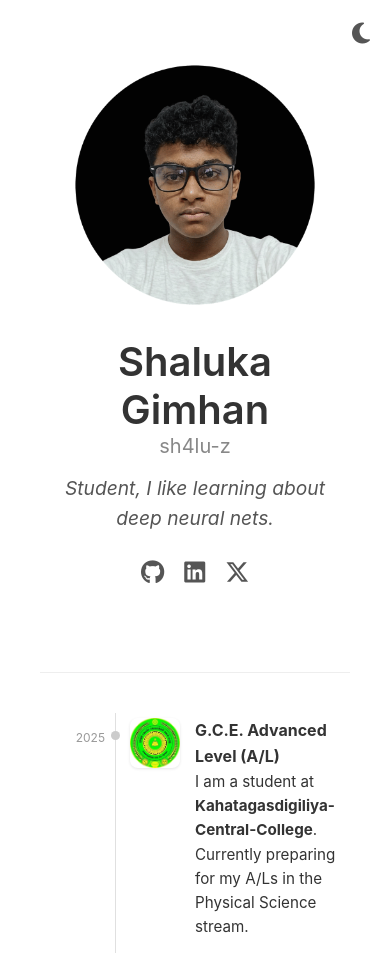
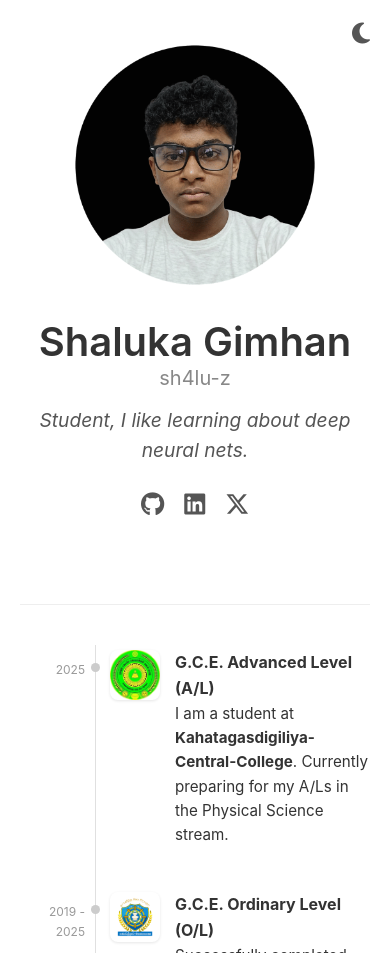
Before and after one commit to sh4lu-z/portfolio, a website: page index.html in a window 390 px wide. Shown: the top 953 px of the page. Drawn offline with Linux system fonts and the light colour scheme; no server answers.

Commit message:
Adjust CSS for responsive design and overflow handling

```diff
--- a/css/style.css
+++ b/css/style.css
@@ -611,21 +611,37 @@ body.dark-mode .dark-mode-btn:hover {
 }
 
 @media screen and (max-width: 768px) {
+    /* HTML සහ Body එකේ තියෙන අමතර හිඩැස් අයින් කිරීම */
+    html, body {
+        overflow-x: hidden !important; /* පිටුව පැත්තට යන එක සම්පූර්ණයෙන්ම නවත්තනවා */
+        margin: 0 !important;
+        padding: 0 !important;
+        width: 100% !important;
+    }
+
     /* 1. හැම element එකක්ම තියෙන ඉඩේ ප්‍රමාණයටම හැඩගැහෙන්න */
     * {
         box-sizing: border-box !important;
-        max-width: 100vw !important;
+        max-width: 100% !important; /* 100vw වෙනුවට 100% දැම්මා */
     }
 
-    /* 2. දිග ලින්ක් හෝ වචන තියෙනවා නම් අකුරු නොකැපී ඊළඟ පේළියට කඩන්න */
-    body, p, a, div, h1, h2, h3 {
+    /* 2. දිග ලින්ක් හෝ වචන කඩා දැමීම */
+    body, p, a, div, h1, h2, h3, span {
         word-wrap: break-word !important;
         overflow-wrap: break-word !important;
         white-space: normal !important;
     }
 
-    /* 3. Table එකක් හරි Pre (code block) එකක් හරි තියෙනවා නම් මුළු පිටුවම zoom වෙන්නේ නැතුව, ඒක ඇතුළෙ විතරක් පැත්තට scroll වෙන්න හදන්න */
+    /* 3. පින්තූර (Images) ෆෝන් එකේ සයිස් එකට වඩා ලොකු වෙන එක නැවැත්වීම */
+    img, video, iframe {
+        max-width: 100% !important;
+        height: auto !important;
+    }
+
+    /* 4. Table සහ Pre block ඇතුළේ විතරක් පැත්තට scroll වෙන්න හැදීම */
     .table-wrapper, pre, table {
-        max-width: 100vw !important;
+        max-width: 100% !important;
         overflow-x: auto !important;
+        display: block !important; /* Tables වලට මේක දැම්මම හරියටම scroll වෙනවා */
     }
+}
```
